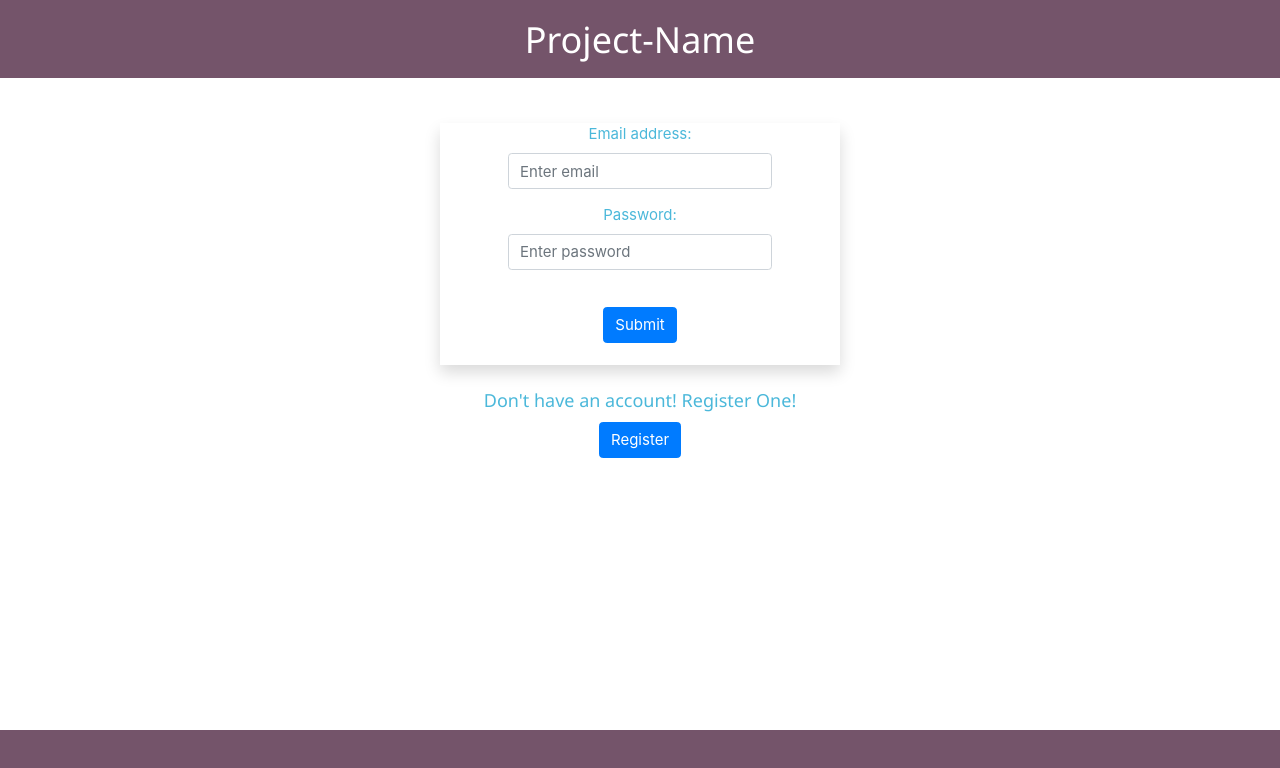
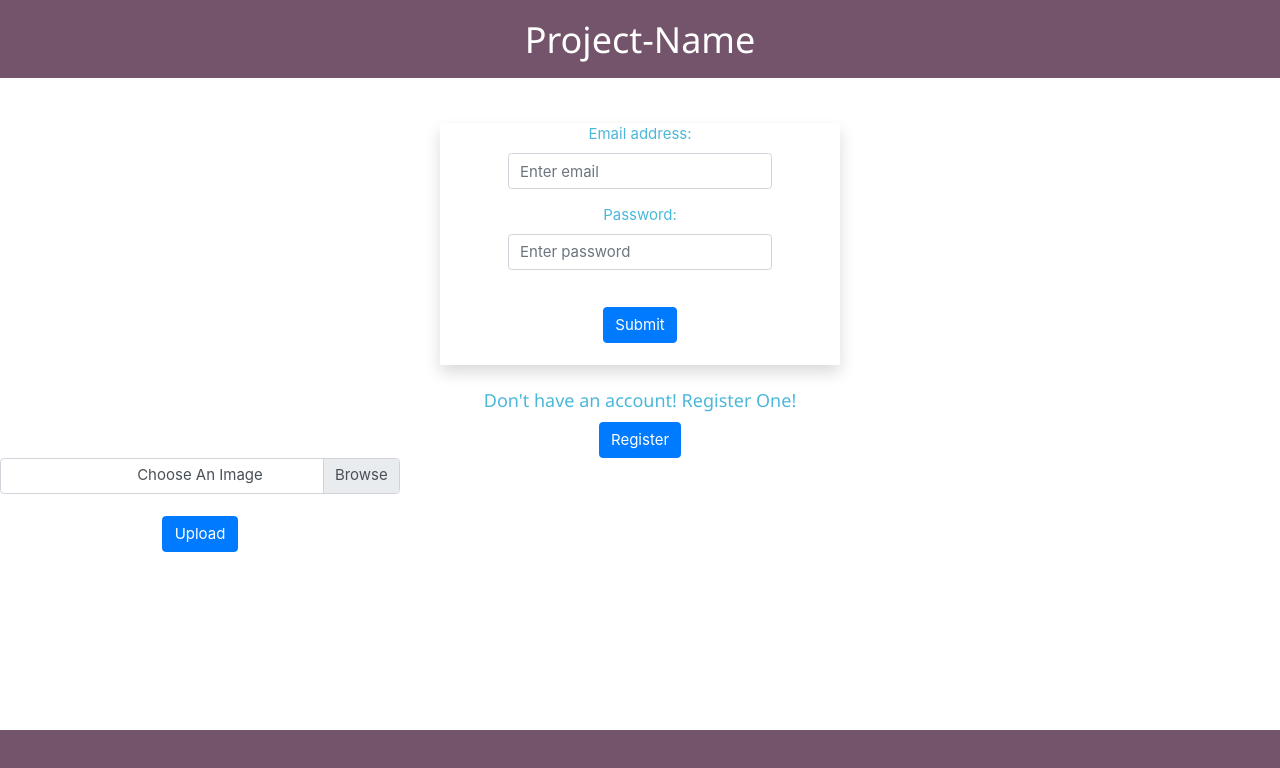
Before and after one commit to TechReturnersFeb2020FoodOMeter/foodometer-frontend, a React (Create React App) app: page / in a window 1280 px wide. Shown: the top 768 px of the page. Built offline with nearby package versions, Linux system fonts and the light colour scheme.

Commit message:
added branch for working on the image upload -> vision api functionality, basic file selection added

```diff
--- a/package.json
+++ b/package.json
@@ -3,9 +3,12 @@
   "version": "0.1.0",
   "private": true,
   "dependencies": {
+    "@google-cloud/vision": "^1.11.0",
     "@testing-library/jest-dom": "^4.2.4",
     "@testing-library/react": "^9.5.0",
     "@testing-library/user-event": "^7.2.1",
+    "axios": "^0.19.2",
+    "express": "^4.17.1",
     "react": "^16.13.1",
     "react-dom": "^16.13.1",
     "react-js-banner": "^0.4.1",
--- a/src/App.js
+++ b/src/App.js
@@ -1,10 +1,10 @@
-import React from "react";
+import React, { useState } from "react";
 import "./App.css";
 import Header from "./Header/Header";
 import Footer from "./Footer/Footer";
 import Mylist from "./Pages/Mylist";
 import Login from "./Pages/Login";
-
+import ImageUpload from "./Components/ImageUpload";
 import {
   BrowserRouter as Router,
   Route,
@@ -13,13 +13,17 @@ import {
   Redirect,
 } from "react-router-dom";
 
+
 function App() {
+
+  const [apiData, updateApiData] = useState([]);
+
   return (
     <div className="App">
 
       <Header />
       <main>
-        <Login/>
+        <Login />
         <h5>Don't have an account! Register One!</h5>
         <Router>
           <Link to="/Mylist" class="btn btn-primary">Register</Link>
@@ -27,6 +31,7 @@ function App() {
             <Route path="/Mylist" component={Mylist} />
           </Switch>
         </Router>
+        <ImageUpload updateApiData={updateApiData} apiData={apiData} />
       </main>
       <Footer />
 
--- /dev/null
+++ b/src/Components/ImageUpload.js
@@ -0,0 +1,42 @@
+import React, { useState } from 'react';
+import axios from 'axios';
+
+//const express = require('express');
+//const app = express();
+//const vision = require('@google-cloud/vision');
+//const client = new vision.ImageAnnotatorClient({
+//    keyFilename: './APIEnv.json'
+//});
+
+const ImageUpload = (props) => {
+
+//state
+
+    const [file, setFile] = useState('');
+    const [fileName, setFileName] = useState('Choose An Image');
+
+//required functions
+
+    const onChange = event => {
+        setFile(event.target.files[0]);
+        setFileName(event.target.files[0].name);
+    } // function sets selected file name/file when browse is clicked
+
+    const onSubmit = event => {
+        event.preventDefault();
+        const formData = new FormData();
+        formData.append({file});
+    } // function sets formdata ready for sending when upload is clicked
+
+    return (
+        <form>
+            <div className="custom-file">
+                <input type="file" className="custom-file-input" id="customFile" onChange={onChange} />
+                <label class="custom-file-label" htmlFor="customFile">{fileName}</label>
+            </div>
+            <input type="submit" value="Upload" className="btn btn-primary mt-4" onSubmit={onSubmit} />
+        </form>
+        )
+}
+
+export default ImageUpload;
```
Also changed, not shown: 2 other files (tests, documents, lock files or other folders).
